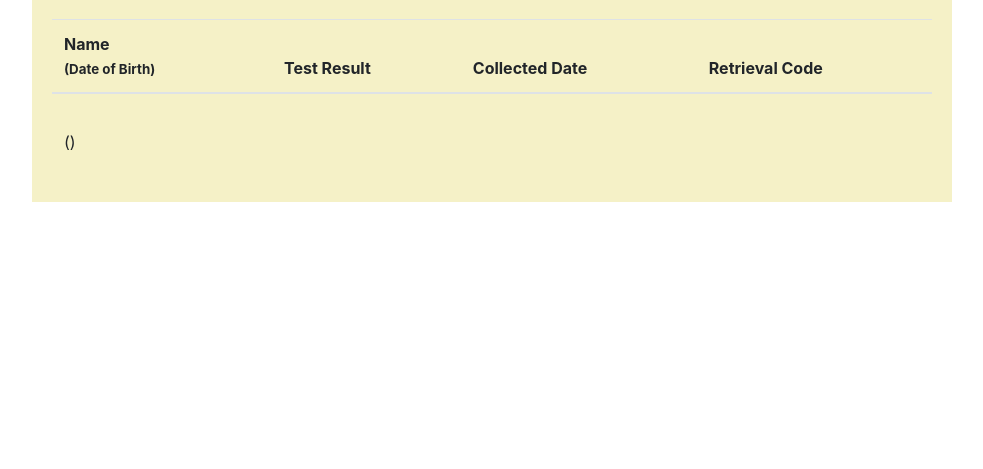
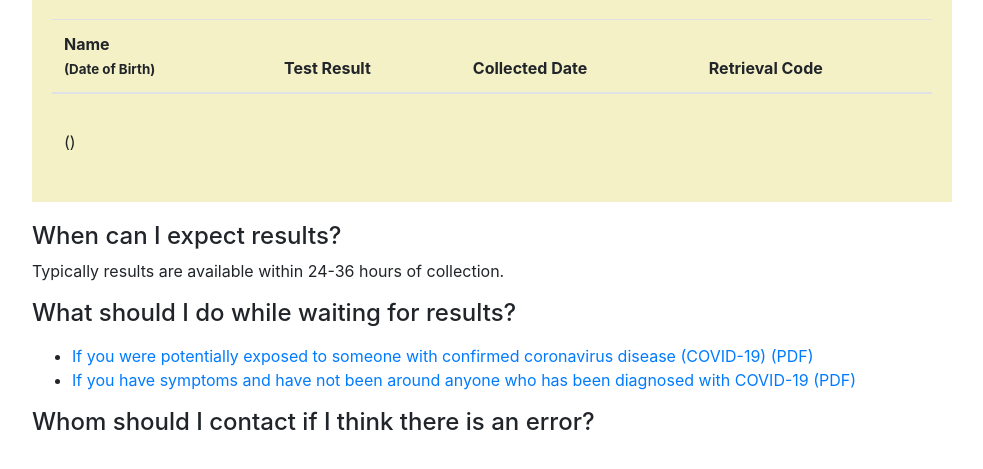
Before and after one commit to kamaal44/securelink, a Flask app: template templates/results.html in a window 1280 px wide. Shown: the part 192-661 px from the top of the page, without its empty margins (148-1131 px from the left). Run offline with Flask 2, Linux system fonts and the light colour scheme; the template is opened without the code that fills it, so the values that code supplies are empty; some libraries are stand-ins or nearby versions.

Commit message:
add info for TAT and pending result

```diff
--- a/templates/index.html
+++ b/templates/index.html
@@ -3,9 +3,7 @@
      <div class="col-lg-9">
         <h4>Welcome to the University of Washington Medical Center <b>COVID-19 SecureLink results portal.</b></h4>
         <p>
-          If you were recently tested for coronavirus, you can use this portal to retrieve the status and/or
-          results of your testing. Only patients who received a test retrieval card at the time of their test are
-          eligible to retrieve their results via this portal.
+          If you were tested for the SARS-CoV-2 (COVID-19) Virus, you can use this portal to retrieve the status and/or results of your testing. Only patients who received a test retrieval card at the time of their test are eligible to retrieve their results via this portal.
         <h4>To retrieve your test result, please enter the 16 digit retrieval code and your date of birth below:</h4>
         <div id="form-card">
           <form action="/result" method="post" id="submitform">
--- a/templates/results.html
+++ b/templates/results.html
@@ -93,6 +93,23 @@
           <!-- not detected -->
         {% else %}
           <!-- other statuses -->
+          <h4 class="alert-heading">When can I expect results?</h4>
+          <p>
+            Typically results are available within 24-36 hours of collection.
+          </p>
+          <h4 class="alert-heading">What should I do while waiting for results?</h4>
+          <p>
+            <ul>
+              <li><a href='https://www.doh.wa.gov/Portals/1/Documents/1600/coronavirus/COVIDexposed.pdf'>
+                  If you were potentially exposed to someone with confirmed coronavirus disease (COVID-19) (PDF)</a></li>
+              <li><a href='https://www.doh.wa.gov/Portals/1/Documents/1600/coronavirus/COVIDconcerned.pdf'>
+                  If you have symptoms and have not been around anyone who has been diagnosed with COVID-19 (PDF)</a></li>
+            </ul>
+          </p>
+          <h4 class="alert-heading">Whom should I contact if I think there is an error?</h4>
+          <p>
+
+          </p>
         {% endif %}
 
       </div>
```
